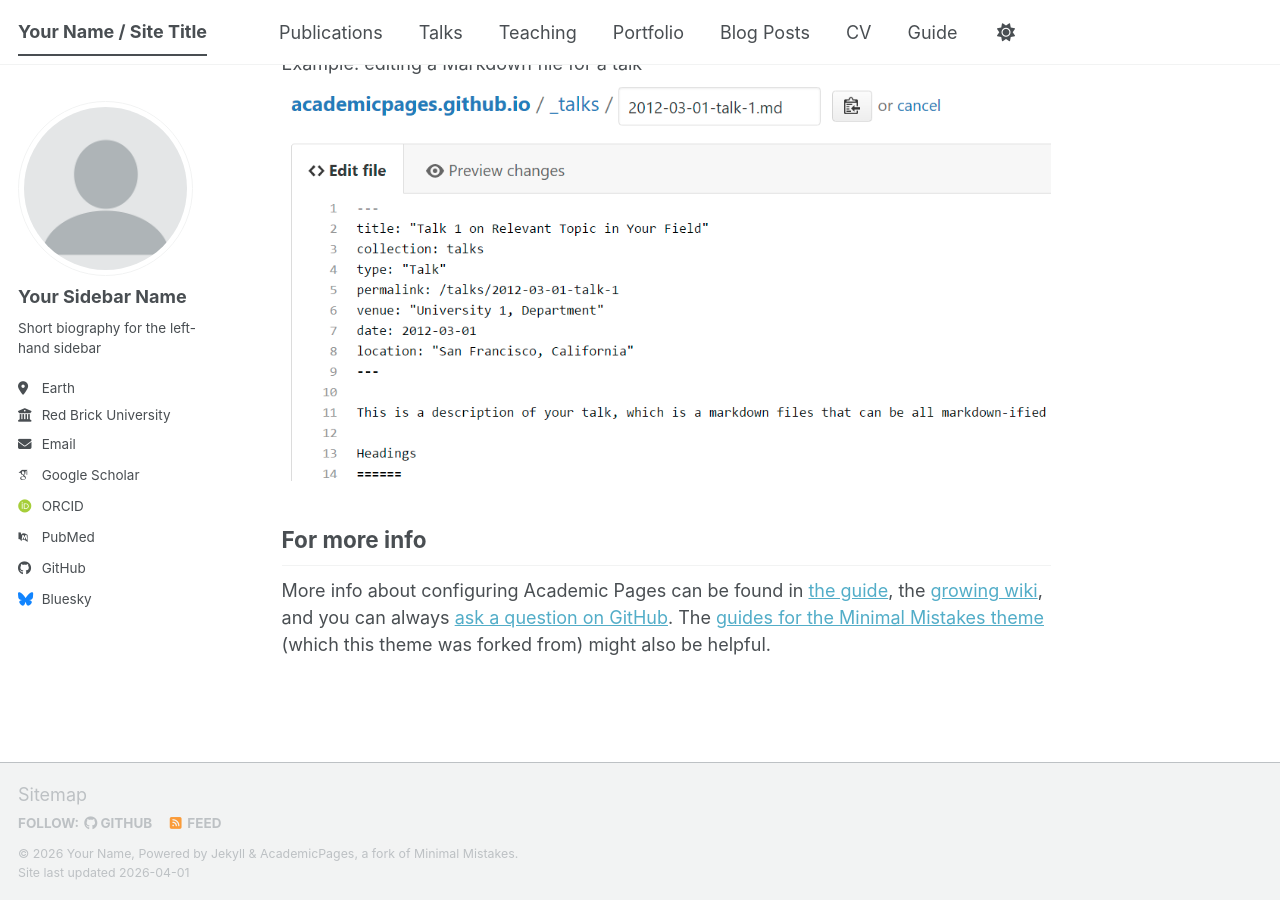
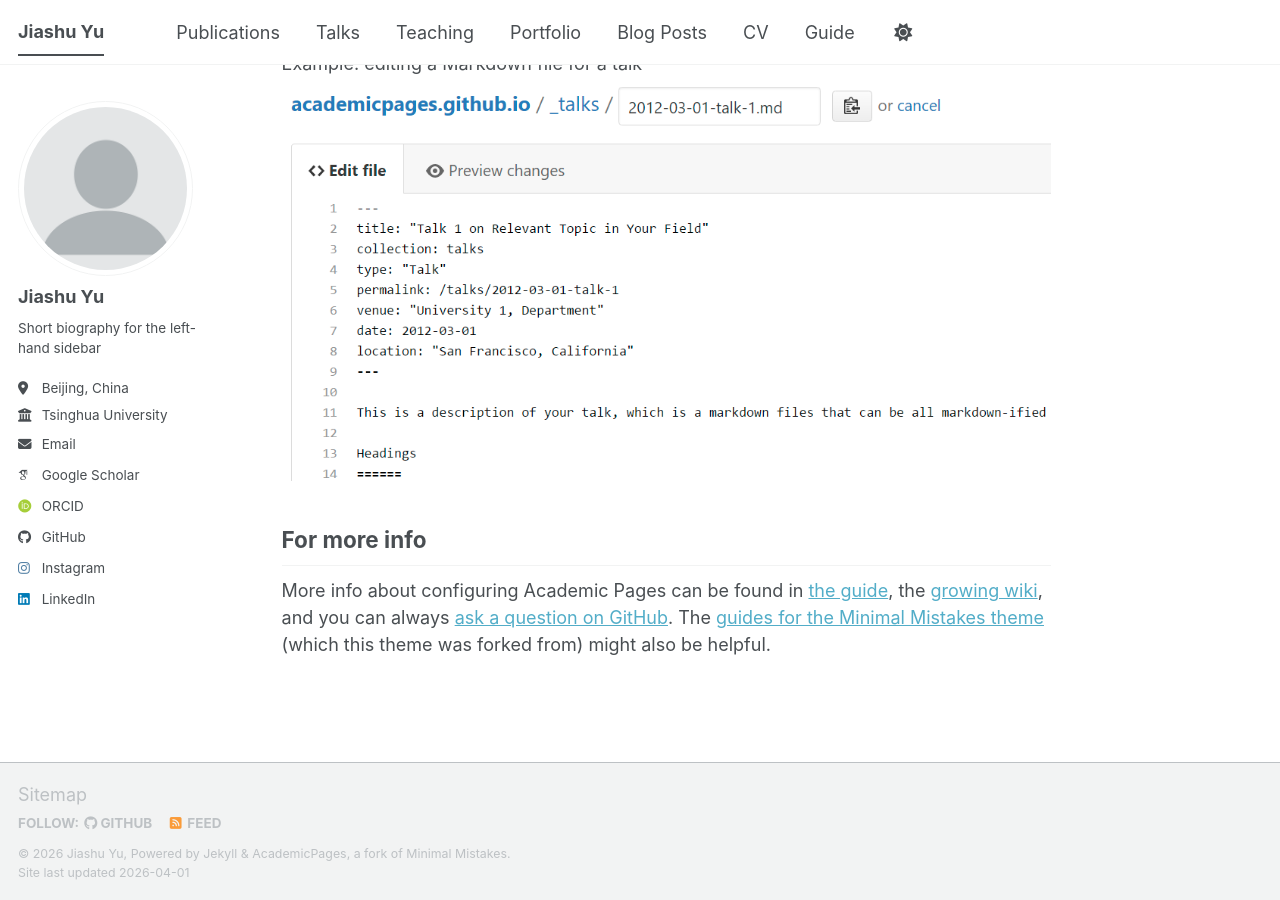
Before and after one commit to Jiashu-Yu/Jiashu-Yu.github.io, a Jekyll site: the page built from _pages/about.md, in a window 1280 px wide and 900 px high, scrolled down 2720 px. Built offline with Jekyll 4.4.1, drawn with Linux system fonts in a browser that asks for light colours; some web fonts are replaced; a script bundle is joined from its source files by our own code; library files that are not in the unit come from our copies.

Commit message:
Update personal information in _config.yml

```diff
--- a/_config.yml
+++ b/_config.yml
@@ -9,11 +9,11 @@
 # Basic Site Settings
 locale                   : "en-US"
 site_theme               : "default" # The available themes options are "default", "air", "sunrise", "mint", "dirt" and "contrast"
-title                    : "Your Name / Site Title"
+title                    : "Jiashu Yu"
 title_separator          : "-"
-name                     : &name "Your Name"
-description              : &description "Your Name's academic portfolio"   # Update this with a general description of your site, this is the default if not overridden by a page
-url                      : https://academicpages.github.io # The base hostname & protocol for your site e.g. "https://[your GitHub username].github.io",
+name                     : &name "Jiashu Yu"
+description              : &description "Undergraduate at Tsinghua University Interested in Robotics and Reinforcement Learning"
+url                      : https://jiashu-yu.github.io # The base hostname & protocol for your site e.g. "https://[your GitHub username].github.io",
                                                            # or if you already have some other page hosted on Github then use "https://[your GitHub username].github.io/[Your Repo Name]"
 baseurl                  : "" # the subpath of your site, e.g. "/blog"
 repository               : "academicpages/academicpages.github.io"
@@ -24,24 +24,24 @@ repository               : "academicpages/academicpages.github.io"
 author:
   # Biographic information
   avatar           : "profile.png"
-  name             : "Your Sidebar Name"
+  name             : "Jiashu Yu"
   pronouns         : # example: "she/her"
   bio              : "Short biography for the left-hand sidebar"
-  location         : "Earth"
-  employer         : "Red Brick University"
+  location         : "Beijing, China"
+  employer         : "Tsinghua University"
   uri              : # URL
-  email            : "none@example.org"
+  email            : "yujiashu.thu@gmail.com"
 
   # Academic websites
   academia         : # URL
   arxiv            : # URL - Update with the correct link to your profile
-  googlescholar    : "https://scholar.google.com/citations?user=PS_CX0AAAAAJ"
+  googlescholar    : "https://scholar.google.com/citations?user=GPm6nE0AAAAJ"
   inspire-hep      : # URL
   impactstory      : # URL
-  orcid            : "https://orcid.org/yourorcidurl"
+  orcid            : "https://orcid.org/0009-0005-4852-8597"
   semantic         : # URL
   ssrn             : # URL
-  pubmed           : "https://www.ncbi.nlm.nih.gov/pubmed/?term=john+snow"
+  pubmed           : # URL
   researchgate     : # URL
   scopus           : # URL
   zotero           : # URL
@@ -51,22 +51,22 @@ author:
   bitbucket        : # Username - Update with your username on the site
   codepen          : # Username
   dribbble         : # Username
-  github           : "academicpages"
+  github           : "Jiashu-Yu"
   kaggle           : # Username
   stackoverflow    : # User number or user number and name (i.e., use "1" or "1/jeff-atwood")
 
   # Social media
   artstation       : # Username
-  bluesky          : "bsky.app" # Replace this with you Bluesky username
+  bluesky          : # Username
   facebook         : # Username
   flickr           : # Username
   foursquare       : # Username
   goodreads        : # Username
   google_plus      : # Username
   keybase          : # Username
-  instagram        : # Username
+  instagram        : "Jiashu Yu"
   lastfm           : # Username
-  linkedin         : # Username
+  linkedin         : "Jiashu Yu"
   mastodon         : # URL
   medium           : # URL
   pinterest        : # Username
```
